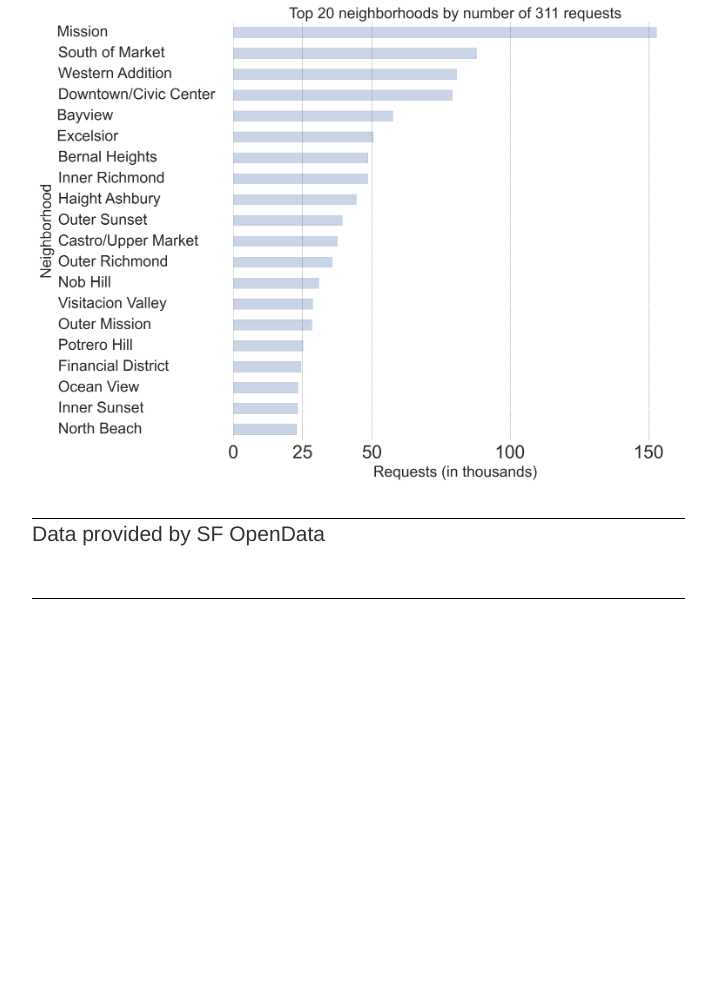
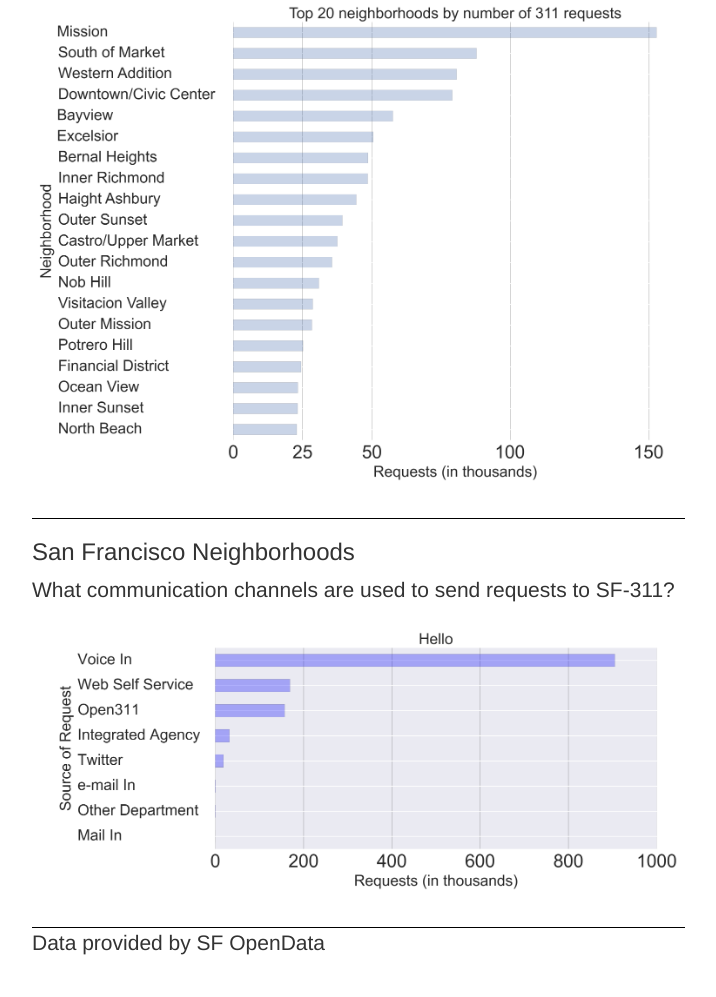
Before and after one commit to pwgerman/311, a Flask app: page /insights in a window 1280 px wide. Shown: the part 743-1740 px from the top of the page, without its empty margins (38-754 px from the left). Before the commit the page ends 1342 px from the top, so only its background shows below. Run offline with Flask 2, Linux system fonts and the light colour scheme; some libraries are stand-ins or nearby versions.

Commit message:
Add requestBySource plot

```diff
--- a/web/templates/insights.html
+++ b/web/templates/insights.html
@@ -16,10 +16,11 @@
   <img src="static/images/RequestByNeighborhood.png", width="100%">
 </div>
 <div class="content-block">
-<!--  <h3>San Francisco Neighborhoods</h3>
-  <p class="lead">Where do the most SF-311 tickets come from?</p>
-  <img src="static/images/RequestByNeighborhood.png", width="100%">
-  -->
+  <h3>San Francisco Neighborhoods</h3>
+<p class="lead">What communication channels are used to send requests to SF-311?</p>
+  <img src="static/images/RequestBySource.png", width="100%">
+</div>
+<div class:"content-block">
   <p class="lead">Data provided by SF OpenData</p>
 </div>
 {% endblock %}
```
Also changed, not shown: web/static/images/RequestBySource.png (added).
